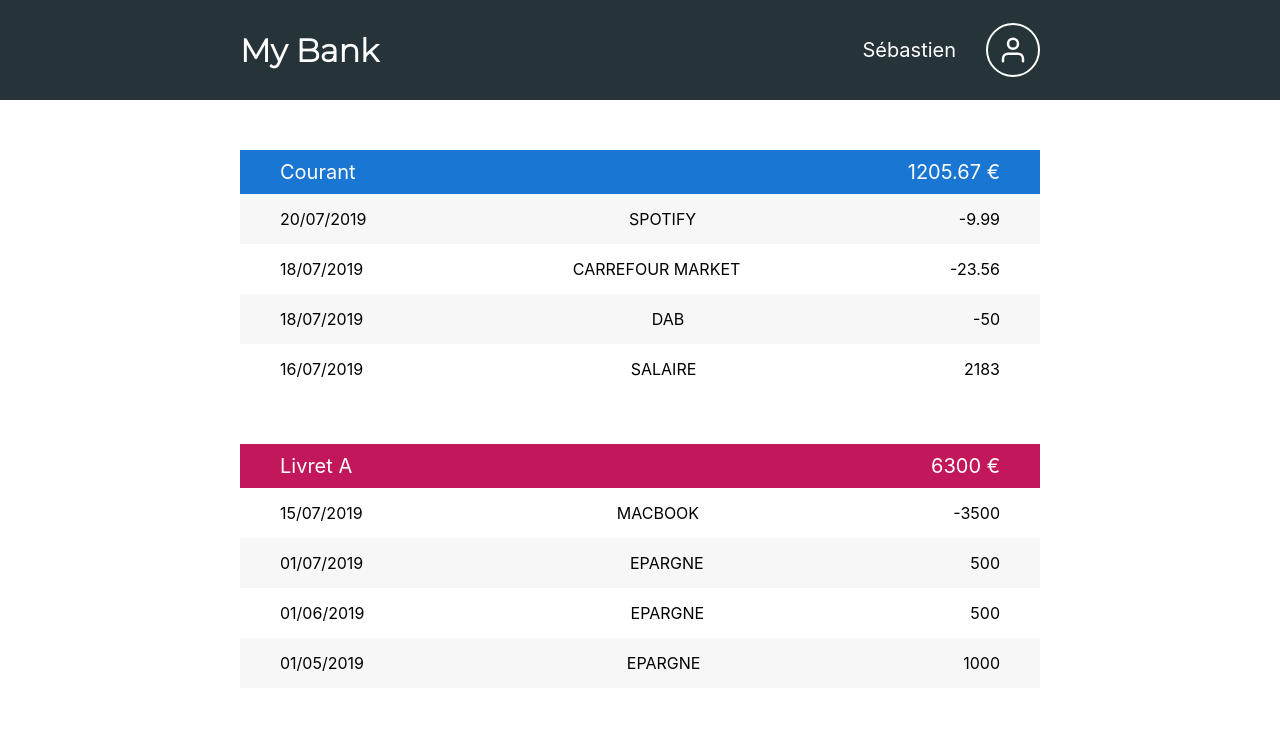
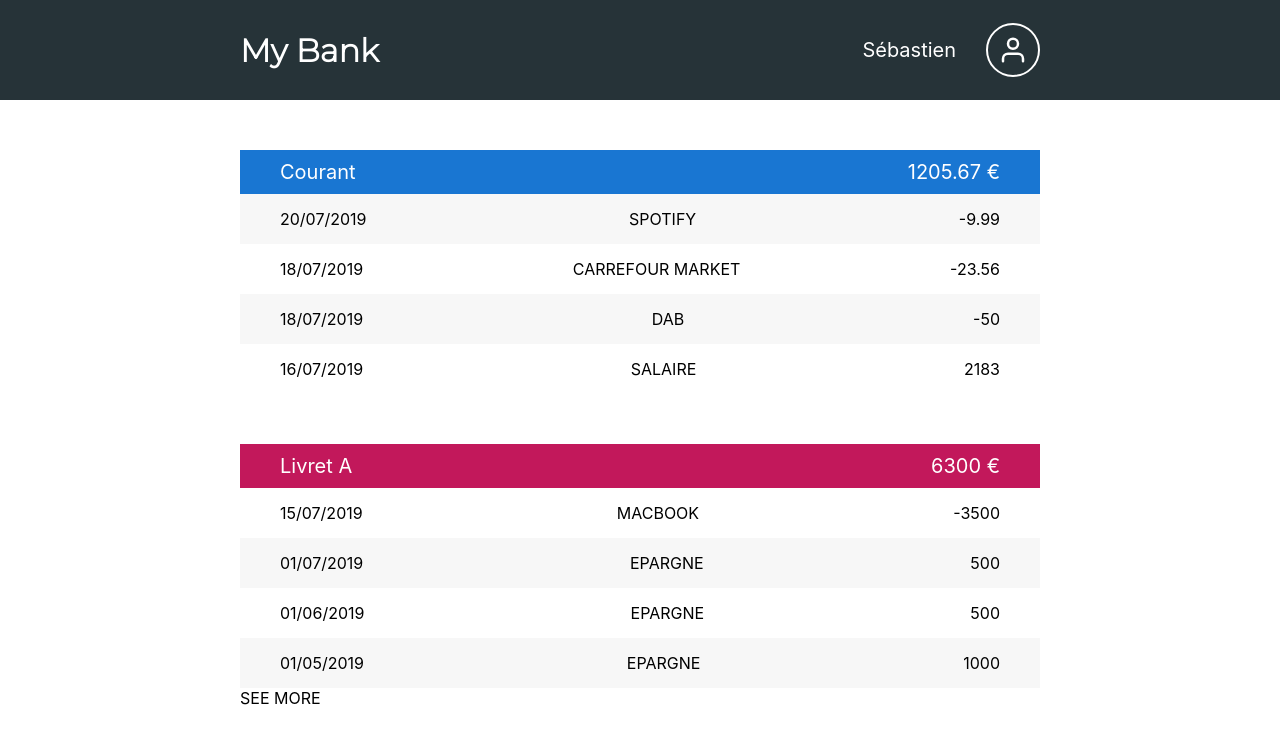
Before and after one commit to se4astien/mybank-react, a React (Create React App) app: page / in a window 1280 px wide. Shown: the top 744 px of the page. Built offline with nearby package versions, Linux system fonts and the light colour scheme.

Commit message:
add button card account

```diff
--- a/src/components/Accounts.js
+++ b/src/components/Accounts.js
@@ -1,6 +1,7 @@
 import React from "react";
 import Account from "./Account";
 import Operations from "./Operations";
+import Button from "./Button";
 
 const Accounts = () => {
   const tab = [
@@ -70,19 +71,23 @@ const Accounts = () => {
               balance={account.balance}
               color={account.color}
             />
+
             {account.operations.map((operation, index) => {
               return (
                 // Le dexuième composant Operations contiendra les opérations
-                <Operations
-                  date={operation.date}
-                  description={operation.description}
-                  amount={operation.amount}
-                />
+                <>
+                  <Operations
+                    date={operation.date}
+                    description={operation.description}
+                    amount={operation.amount}
+                  />
+                </>
               );
             })}
           </>
         );
       })}
+      <Button></Button>
     </div>
   );
 };
--- a/src/components/Button.js
+++ b/src/components/Button.js
@@ -1,7 +1,7 @@
 import React from "react";
 
 const Button = () => {
-  return <div></div>;
+  return <div>SEE MORE</div>;
 };
 
 export default Button;
```
